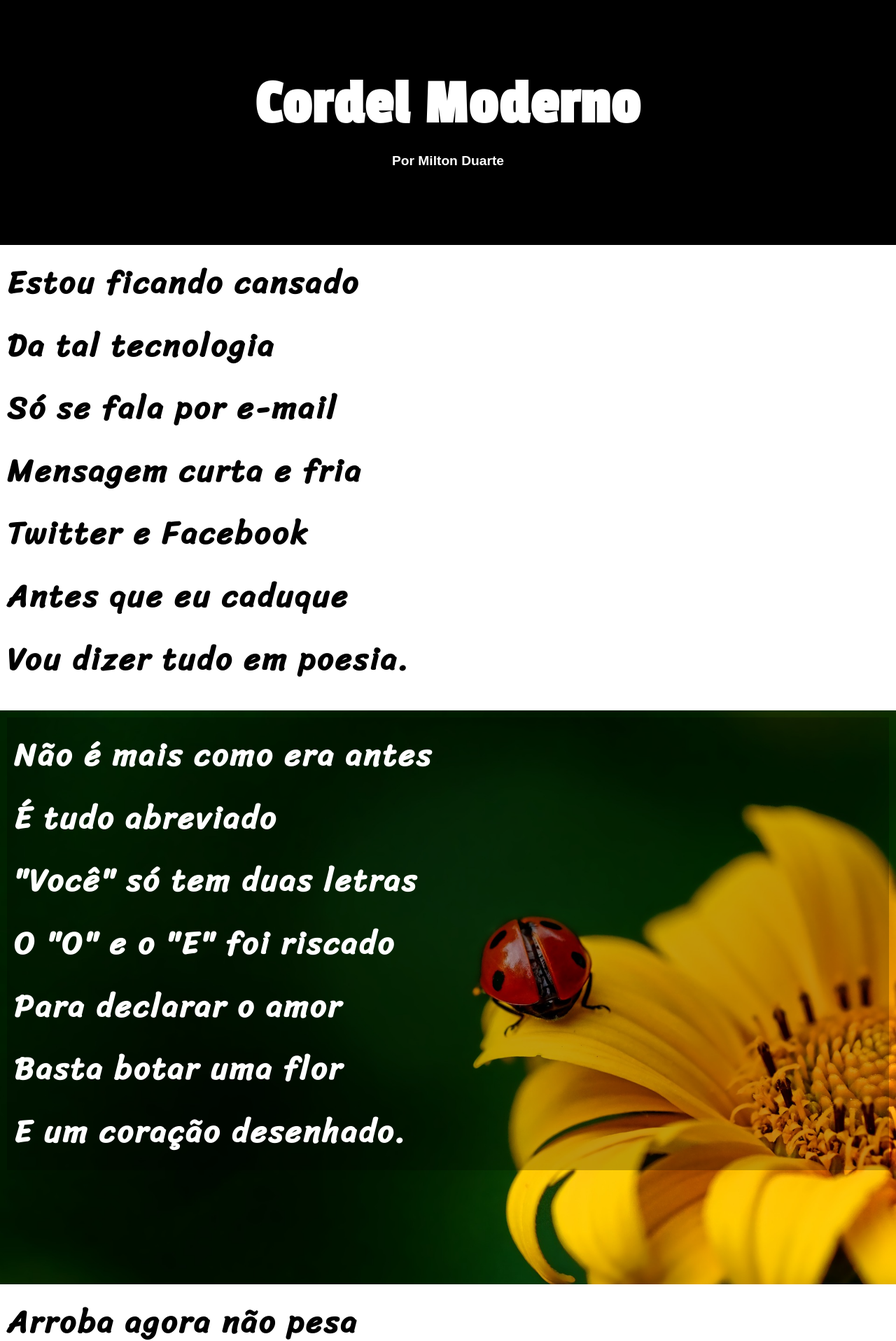
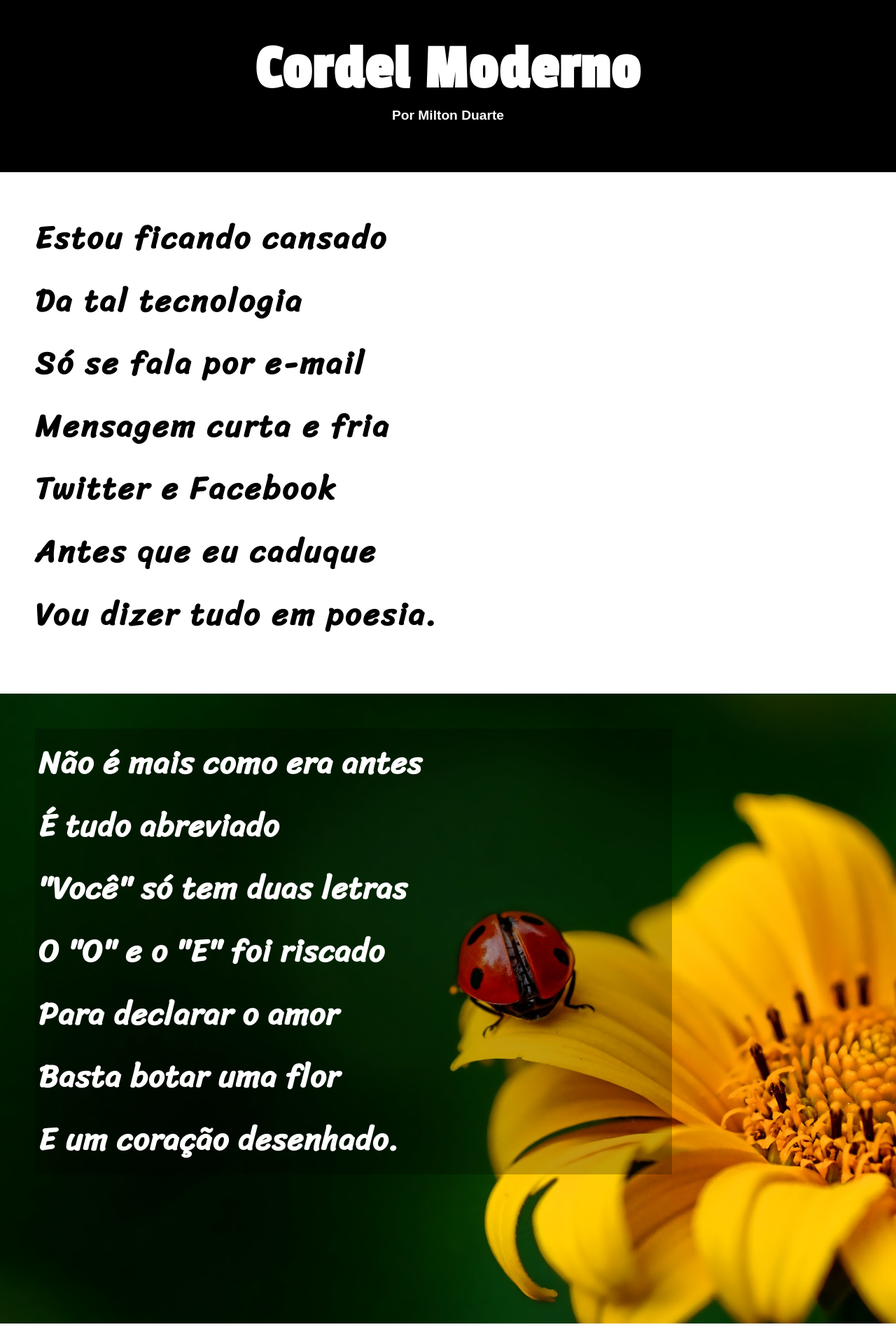
Before and after one commit to jvitorcavalca/HTMLCSS, a plain HTML site: page Desafios/Desafio12/cordel.html in a window 1280 px wide. Shown: the top 1916 px of the page at 70% size. Drawn offline with Linux system fonts and the light colour scheme.

Commit message:
att trab

```diff
--- a/Desafios/Desafio12/style.css
+++ b/Desafios/Desafio12/style.css
@@ -4,10 +4,11 @@
 }
 
 header{
-    height: 350px;
+    min-height: 150px;
     font-size: larger;
     font-weight: bolder;
     background-color: black;
+    padding: 20px;
 
 
 }
@@ -15,7 +16,7 @@ header{
 h1{
     color: white;
     text-align: center;
-    padding-top: 100px;
+    padding-top: 30px;
     font-size: 7vw;
     letter-spacing: 2px;
     font-family: 'Passion One', sans-serif;
@@ -24,8 +25,9 @@ h1{
 .pheader{
     color: white;
     text-align: center;
-    padding-top: 20px;
+    padding-top: 5px;
     font-family: sans-serif;
+    margin-bottom: 50px;
 
 }
 
@@ -37,7 +39,7 @@ h1{
     background-attachment: fixed;
     background-position: right top;
     font-family: 'Sriracha', cursive;
-    padding: 10px;
+    padding: 50px;
     line-height: 2em;
     font-size: 3.5vw;
 
@@ -48,7 +50,7 @@ h1{
     font-weight: bolder;
     font-family: Arial, Helvetica, sans-serif;
     font-family: 'Sriracha', cursive;
-    padding: 10px;
+    padding: 50px;
     line-height: 2em;
     font-size: 3.5vw;
 
@@ -57,7 +59,7 @@ h1{
 }
 
 .pimage{
-    letter-spacing: 3px;
+    letter-spacing: 1px;
     font-weight: bolder;
     font-family: Arial, Helvetica, sans-serif;
     color: white;
@@ -67,7 +69,11 @@ h1{
     line-height: 2em;
     font-size: 3.5vw;
     display: block;
-    padding: 10px;
+    padding: 5px;
+
+    max-width: 900px;
+    max-height: 900px;
+
 
 }
 
@@ -79,7 +85,7 @@ h1{
     background-attachment: fixed;
     background-position: right top;
     font-family: 'Sriracha', cursive;
-    padding: 10px;
+    padding: 50px;
     line-height: 2em;
     font-size: 3.5vw;
 
```
